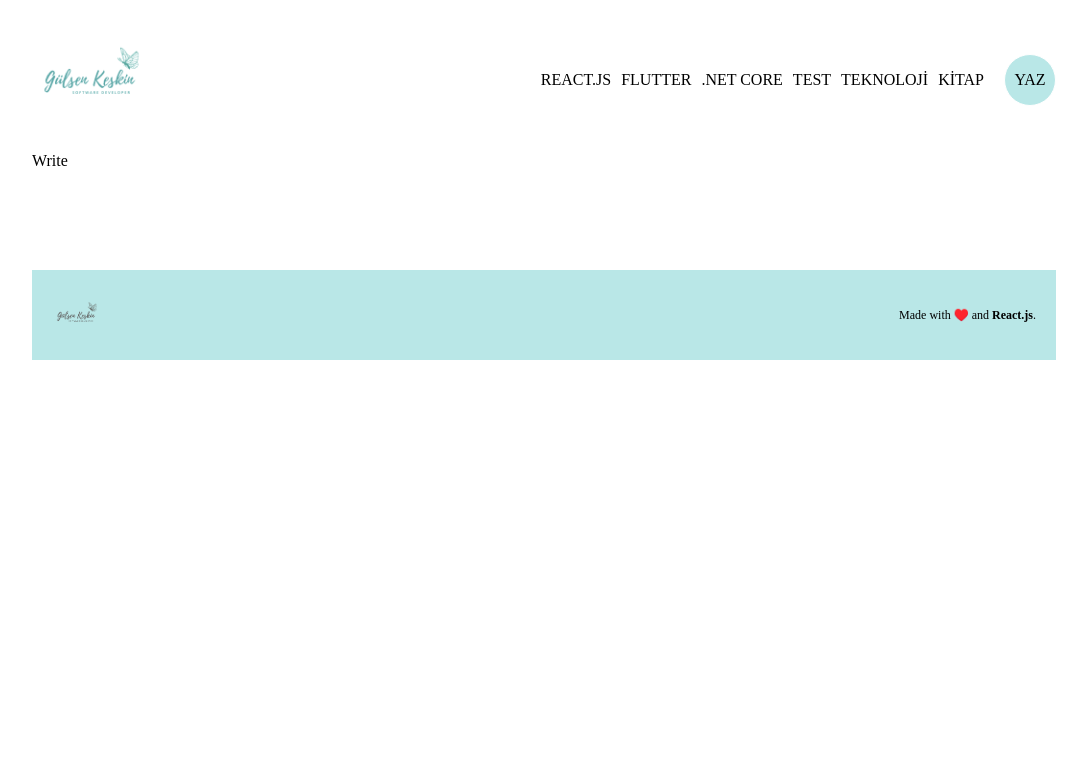
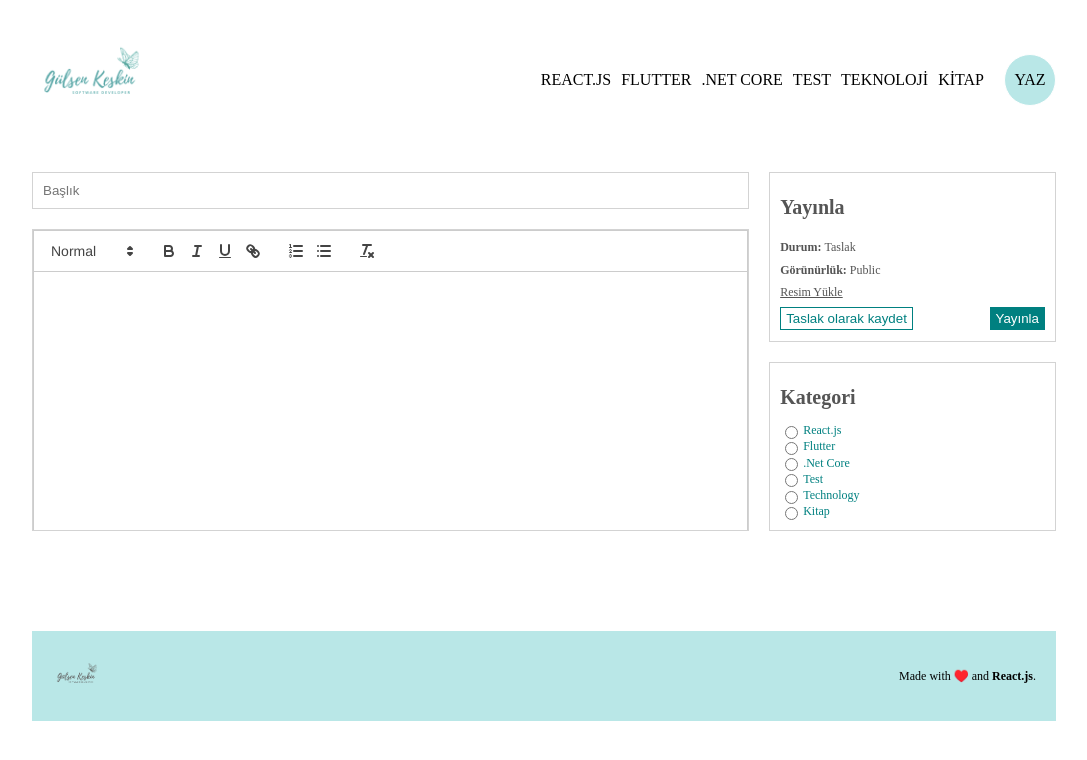
Before and after one commit to gulsenkeskin/blog, a React (Create React App) app in the folder client/: page /write in a window 1280 px wide. Shown: the top 760 px of the page, without its empty margins (96-1183 px from the left). Built offline with nearby package versions, Linux system fonts and the light colour scheme.

Commit message:
Update Write.jsx

```diff
--- a/client/src/pages/Write.jsx
+++ b/client/src/pages/Write.jsx
@@ -1,7 +1,71 @@
-import React from "react";
+import React, { useState } from "react";
+import ReactQuill from "react-quill";
+import "react-quill/dist/quill.snow.css";
 
 const Write = () => {
-  return <div>Write</div>;
+  const [value, setValue] = useState("");
+
+  return (
+    <div className="add">
+      <div className="content">
+        <input type="text" placeholder="Başlık" />
+        <div className="editorContainer">
+          <ReactQuill
+            className="editor"
+            theme="snow"
+            value={value}
+            onChange={setValue}
+          />
+        </div>
+      </div>
+      <div className="menu">
+        <div className="item">
+          <h1>Yayınla</h1>
+          <span>
+            <b>Durum: </b> Taslak
+          </span>
+          <span>
+            <b>Görünürlük: </b> Public
+          </span>
+          <input style={{ display: "none" }} type="file" id="file" />
+          <label className="file" htmlFor="file">
+            Resim Yükle
+          </label>
+          <div className="buttons">
+            <button>Taslak olarak kaydet</button>
+            <button>Yayınla</button>
+          </div>
+        </div>
+        <div className="item">
+          <h1>Kategori</h1>
+          <div className="cat">
+            <input type="radio" name="cat" value="react" id="react" />
+            <label htmlFor="react">React.js</label>
+          </div>
+          <div className="cat">
+            <input type="radio" name="cat" value="flutter" id="flutter" />
+            <label htmlFor="flutter">Flutter</label>
+          </div>
+          <div className="cat">
+            <input type="radio" name="cat" value="net" id="net" />
+            <label htmlFor="net">.Net Core</label>
+          </div>
+          <div className="cat">
+            <input type="radio" name="cat" value="test" id="test" />
+            <label htmlFor="test">Test</label>
+          </div>
+          <div className="cat">
+            <input type="radio" name="cat" value="teknoloji" id="teknoloji" />
+            <label htmlFor="teknoloji">Technology</label>
+          </div>
+          <div className="cat">
+            <input type="radio" name="cat" value="kitap" id="kitap" />
+            <label htmlFor="kitap">Kitap</label>
+          </div>
+        </div>
+      </div>
+    </div>
+  );
 };
 
 export default Write;
```
